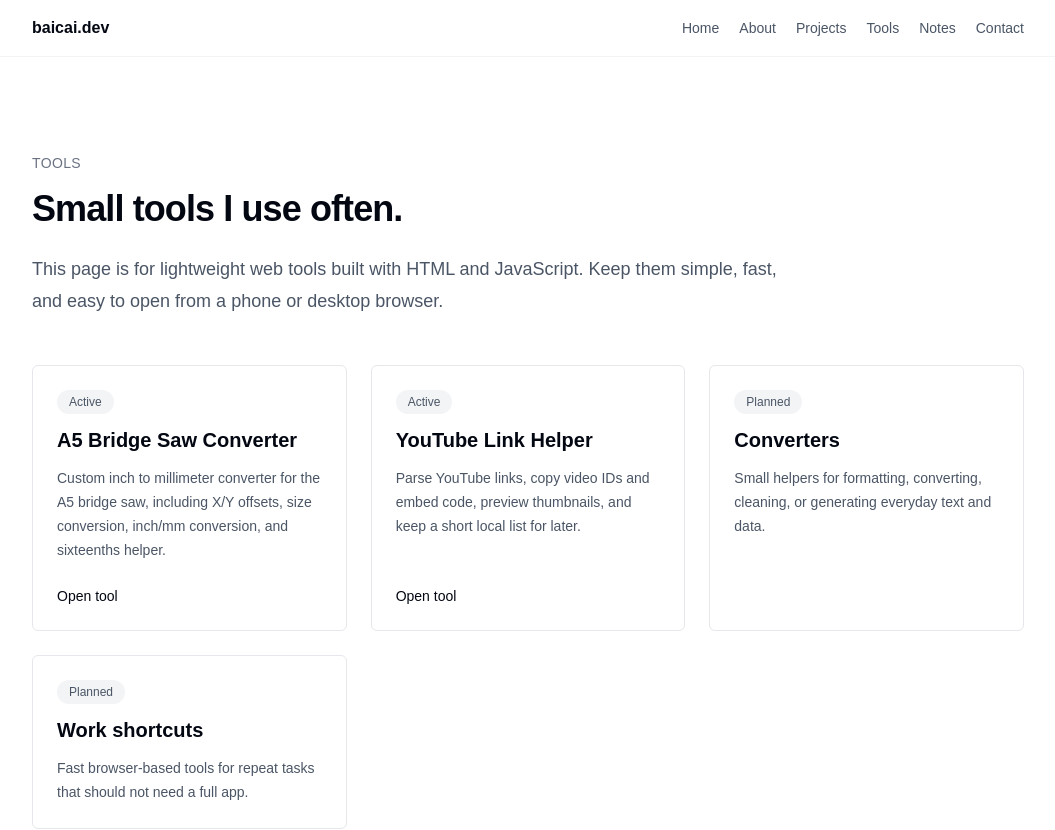
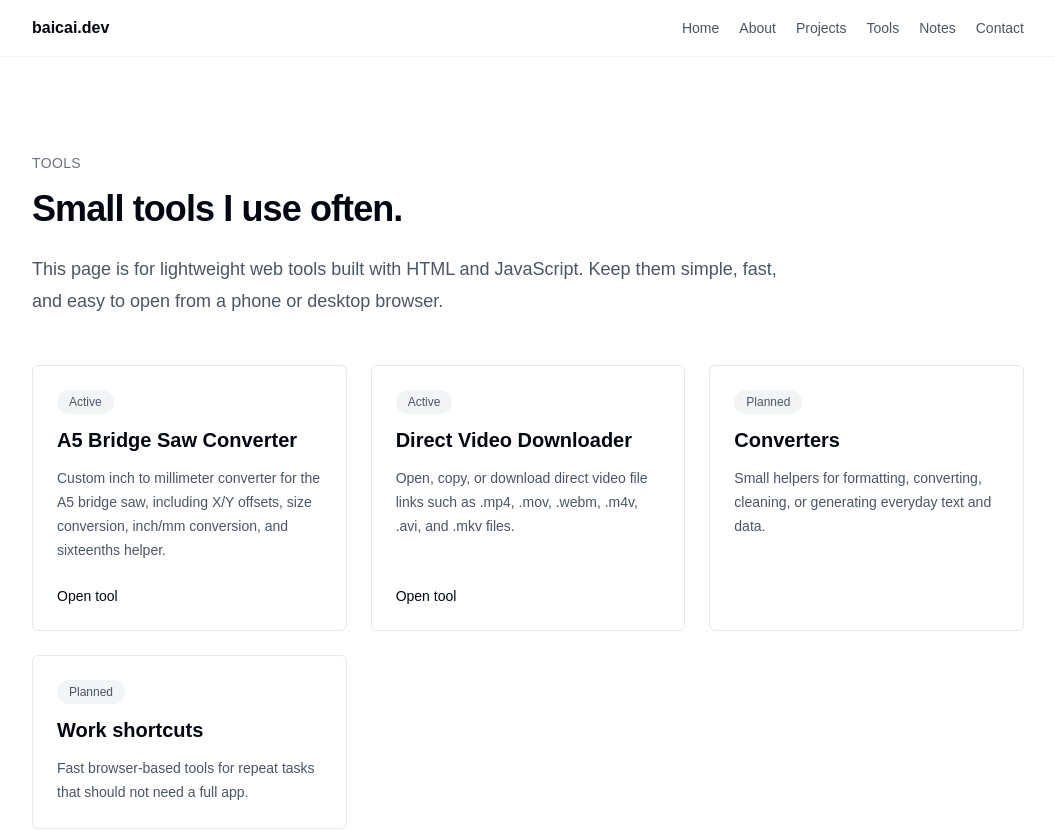
Before and after one commit to BaiCaiMark/baicai.dev, a Next.js app: page /tools in a window 1280 px wide. Shown: the top 830 px of the page, without its empty margins (112-1167 px from the left). Built offline with nearby package versions, Linux system fonts and the light colour scheme.

Commit message:
Replace YouTube helper with direct video downloader

```diff
--- a/app/tools/page.tsx
+++ b/app/tools/page.tsx
@@ -8,10 +8,10 @@ const tools = [
     description: 'Custom inch to millimeter converter for the A5 bridge saw, including X/Y offsets, size conversion, inch/mm conversion, and sixteenths helper.',
   },
   {
-    name: 'YouTube Link Helper',
+    name: 'Direct Video Downloader',
     status: 'Active',
-    href: '/tools/youtube-link-helper',
-    description: 'Parse YouTube links, copy video IDs and embed code, preview thumbnails, and keep a short local list for later.',
+    href: '/tools/direct-video-downloader',
+    description: 'Open, copy, or download direct video file links such as .mp4, .mov, .webm, .m4v, .avi, and .mkv files.',
   },
   {
     name: 'Converters',
```
